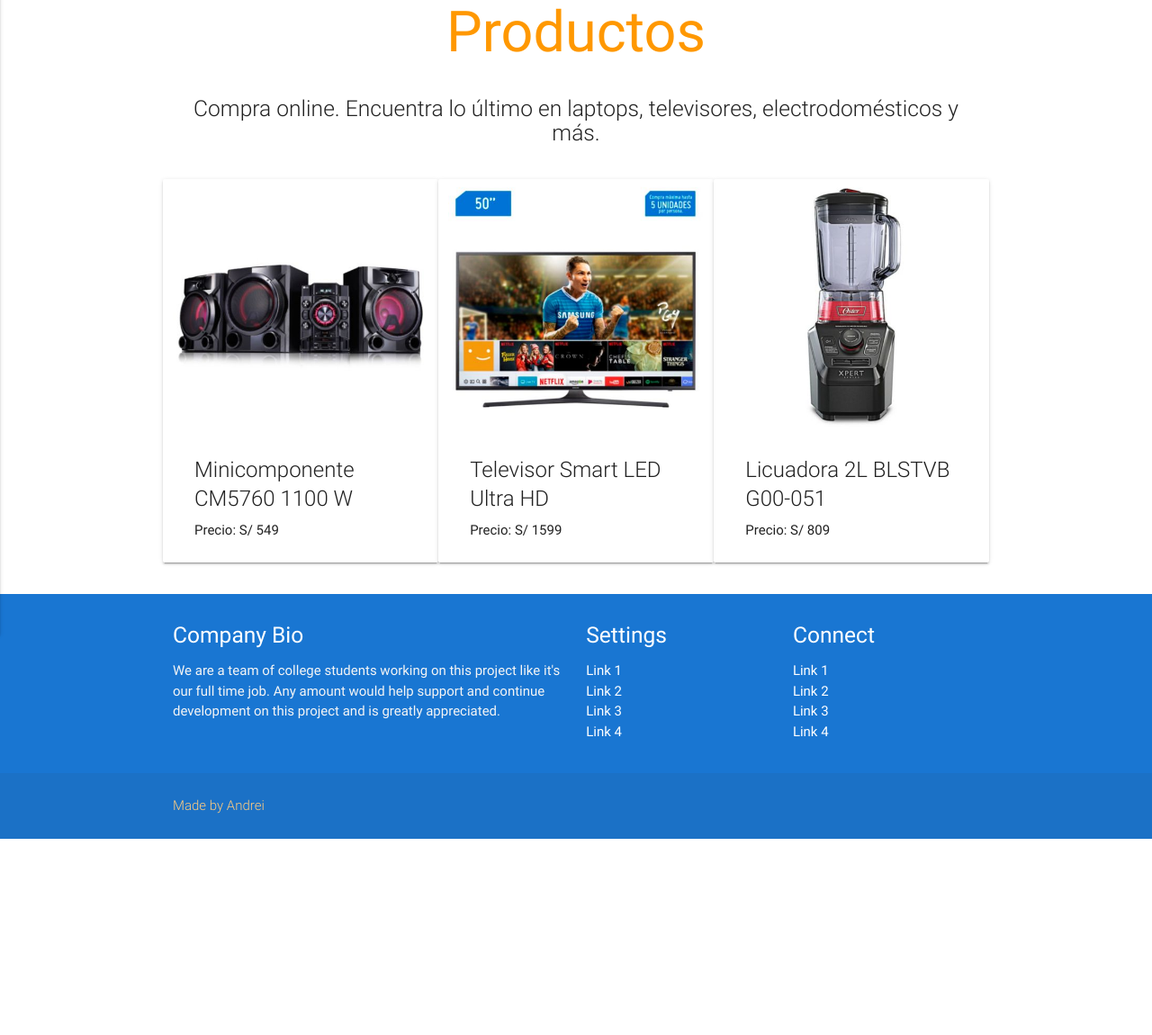
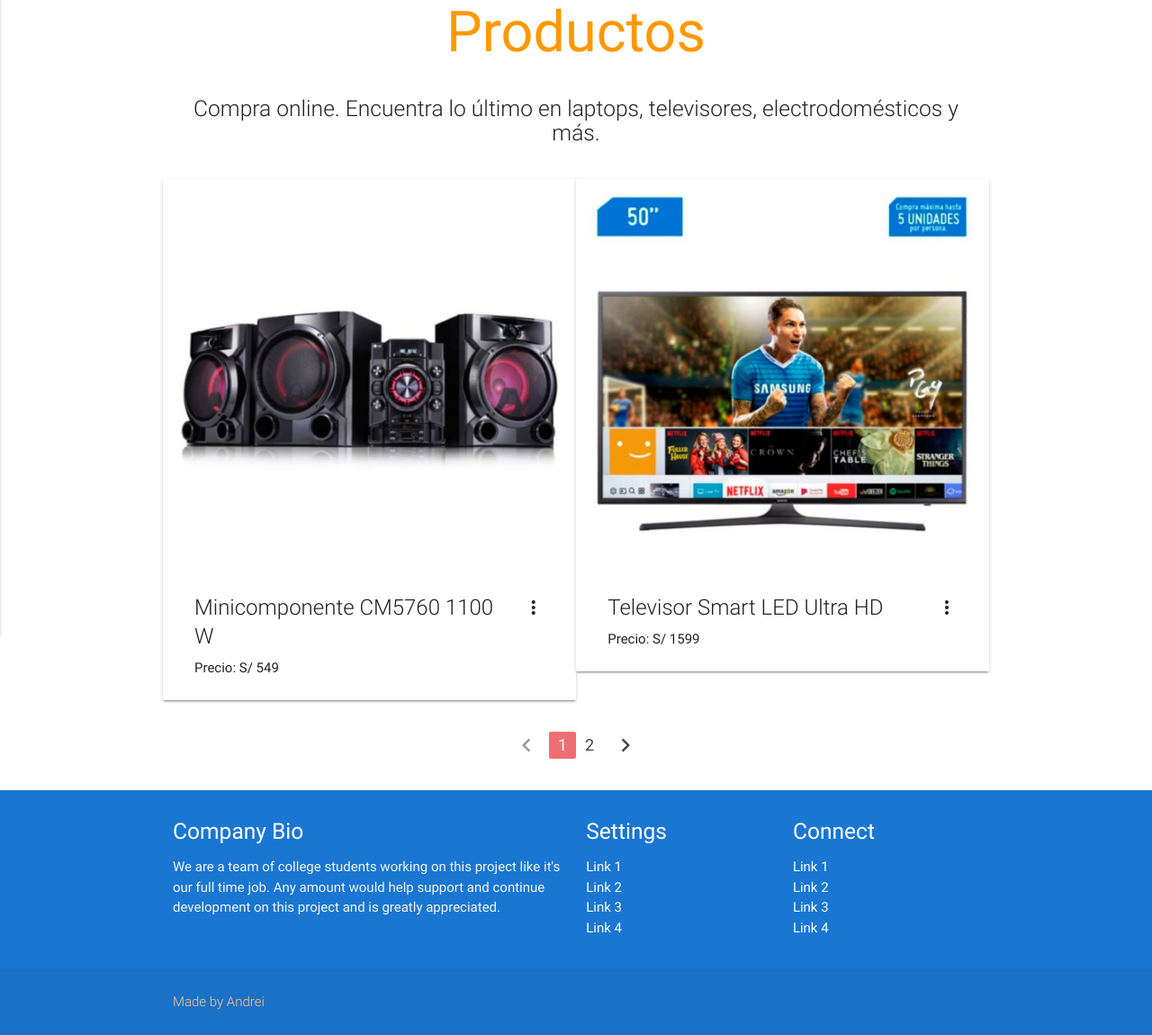
Before and after one commit to andrei7v/trabajo2, a PHP site: page / in a window 1280 px wide. Shown: the part 155-1305 px from the top of the page at 90% size. Before the commit the page ends 1087 px from the top, so only its background shows below. Run offline with PHP 8.4, Linux system fonts and the light colour scheme; data comes from the database, SQL or seed files in the repository.

Commit message:
paginacion cards index

```diff
--- a/index.php
+++ b/index.php
@@ -44,11 +44,16 @@
    <div class="row" id="div-card">
    </div>
 </div>
+<div class="row center-align">
+  <ul class="pagination" id="paginacion">
+
+  </ul>
+</div>
 
 
 <!-- template de cards -->
-<template id="template-card">
-  <div class="card col s12 m6 l4">
+<!-- <template id="template-card">
+  <div class="card col s12 m6">
     <div class="card-image waves-effect waves-block waves-light">
       <img class="activator" data-rutaimagen>
     </div>
@@ -63,7 +68,7 @@
       <p data-precio2></p>
     </div>
   </div>
-</template>
+</template> -->
 
   <!-- <div class="card col s12 m6 l4">
     <div class="card-image waves-effect waves-block waves-light">
--- a/js/index.js
+++ b/js/index.js
@@ -1,45 +1,64 @@
 $(document).ready(function() {
 
-  obtenerCards();
+  paginacion(1);
 });
 
 
-function obtenerCards() {
-  $("#div-card").html("");
-  //renderTemplateCards('holi', 'descipcion edesds ds', 1500, 'oster', 'php/imagenes/licuadora1.jpg');
 
-
-  $.getJSON("php/obtenerCards.php", function(response) {
-
-    //template
-    if (response.error) {
-      Materialize.toast(response.message, 3000, 'rounded');
-    } else {
-      for (var i = 0; i < response.message.length; i++) {
-        renderTemplateCards(response.message[i].nombre, response.message[i].descripcion, response.message[i].precio, response.message[i].marca, response.message[i].rutaimagen, response.message[i].nombret);
-      };
-    };
+function paginacion(pagina) {
+  var url = "php/paginarCards.php";
+  $.ajax({
+    url: url,
+    type: 'POST',
+    data: 'pagina=' + pagina,
+    success: function(response) {
+      var array = eval(response);
+      $("#div-card").html(array[0]);
+      $("#paginacion").html(array[1]);
+    }
   });
+  return false
 }
 
 
 
 
-function renderTemplateCards(nombre, descripcion, precio, marca, rutaimagen, nombret) {
-  var clone = activeTemplate("#template-card");
+// function obtenerCards() {
+//   $("#div-card").html("");
 
-  clone.querySelector("[data-nombre]").innerHTML = nombre;
-  clone.querySelector("[data-nombre2]").innerHTML = nombret;
-  clone.querySelector("[data-descripcion]").innerHTML = descripcion;
-  clone.querySelector("[data-precio]").innerHTML = 'Precio: S/ ' + precio;
-  clone.querySelector("[data-precio2]").innerHTML = 'Precio: S/ ' + precio;
-  clone.querySelector("[data-marca]").innerHTML = 'Marca: ' + marca;
-  clone.querySelector("[data-rutaimagen]").setAttribute("src", 'php/imagenes/' + rutaimagen);
-  $("#div-card").append(clone);
-}
+//   $.getJSON("php/obtenerCards.php", function(response) {
+
+//     //template
+//     if (response.error) {
+//       Materialize.toast(response.message, 3000, 'rounded');
+//     } else {
+//       for (var i = 0; i < response.message.length; i++) {
+//         renderTemplateCards(response.message[i].nombre, response.message[i].descripcion, response.message[i].precio, response.message[i].marca, response.message[i].rutaimagen, response.message[i].nombret);
+//       };
+//     };
+//   });
+// }
+
+
+
+
+// function renderTemplateCards(nombre, descripcion, precio, marca, rutaimagen, nombret) {
+//   var clone = activeTemplate("#template-card");
+
+//   clone.querySelector("[data-nombre]").innerHTML = nombre;
+//   clone.querySelector("[data-nombre2]").innerHTML = nombret;
+//   clone.querySelector("[data-descripcion]").innerHTML = descripcion;
+//   clone.querySelector("[data-precio]").innerHTML = 'Precio: S/ ' + precio;
+//   clone.querySelector("[data-precio2]").innerHTML = 'Precio: S/ ' + precio;
+//   clone.querySelector("[data-marca]").innerHTML = 'Marca: ' + marca;
+//   clone.querySelector("[data-rutaimagen]").setAttribute("src", 'php/imagenes/' + rutaimagen);
+//   $("#div-card").append(clone);
+// }
+
+
 
 //codigo de materialize
-function activeTemplate(nombre) {
-  var template = document.querySelector(nombre);
-  return document.importNode(template.content, true);
-}
+// function activeTemplate(nombre) {
+//   var template = document.querySelector(nombre);
+//   return document.importNode(template.content, true);
+// }
--- a/js/ventas.js
+++ b/js/ventas.js
@@ -4,7 +4,7 @@
   $('.modal').modal();
 
   permisos();
-  paginacion(1);
+
 });
 
 
@@ -13,7 +13,7 @@
   $.getJSON("php/permisos.php", function(response) {
     //1-user - 2-admin
     if (response.permisos == 2) {
-      obtenerventas();
+      paginacion(1);
     } else {
       window.location = 'index.php';
       return;
@@ -30,7 +30,6 @@
     type: 'POST',
     data: 'pagina=' + pagina,
     success: function(response) {
-      console.log(response);
       var array = eval(response);
       $("#table-venta").html(array[0]);
       $("#paginacion").html(array[1]);
--- a/php/obtenerCards.php
+++ b/php/obtenerCards.php
@@ -30,3 +30,5 @@
 	return;
 
 ?>
+
+<!-- eliminar -->
--- /dev/null
+++ b/php/paginarCards.php
@@ -0,0 +1,88 @@
+<?php
+include_once 'conexion.php';
+	$paginaActual = $_POST["pagina"];
+
+	$query = "SELECT * FROM producto";
+	$result = mysqli_query($conn, $query);
+
+  //total ventas
+  $numeroProductos = mysqli_num_rows($result);
+
+  //cada cuanto?
+  $numeroLotes = 2;
+
+  //cuantas paginas mostrare
+	$numeroPaginas = ceil($numeroProductos/$numeroLotes);
+
+	$lista = '';
+	$tabla = '';
+
+  //de la <-
+	if ($paginaActual == 1) {
+		$lista = $lista.'<li class="disabled"><a href="#!"><i class="material-icons">chevron_left</i></a></li>';
+	} else {
+		$lista = $lista.'<li class=""><a href="javascript:paginacion('.($paginaActual-1).');"><i class="material-icons">chevron_left</i></a></li>';
+	}
+
+
+  //llenar los numeros
+	for ($i=1; $i <=$numeroPaginas; $i++) {
+		if ($i == $paginaActual) {
+			# active
+			$lista = $lista.'<li class="active"><a href="javascript:paginacion('.$i.');">'.$i.'</a></li>';
+		} else {
+			# waves-effect
+			$lista = $lista.'<li class="waves-effect"><a href="javascript:paginacion('.$i.');">'.$i.'</a></li>';
+		}
+  }
+
+
+	if ($paginaActual < $numeroPaginas){
+		$lista = $lista.'<li class="waves-effect"><a href="javascript:paginacion('.($paginaActual+1).');"><i class="material-icons">chevron_right</i></a></li>';
+	} else {
+		$lista = $lista.'<li class="disabled"><a href="#!"><i class="material-icons">chevron_right</i></a></li>';
+  }
+
+
+	if ($paginaActual <= 1) {
+		$limit = 0;
+	} else {
+		$limit = $numeroLotes*($paginaActual-1);
+  }
+
+
+
+
+
+	$consulta = "SELECT LEFT(p.prod_nombre, 29), p.prod_descripcion, p.prod_precio,
+                  m.mar_name, p.prod_imagen, p.prod_nombre
+    			  FROM producto p
+            INNER JOIN marca m
+			      ON p.prod_marca = m.mar_id
+            WHERE p.prod_estado = 1 AND p.prod_stock > 1
+            LIMIT $limit, $numeroLotes
+			  ";
+
+	$resultado = mysqli_query($conn, $consulta);
+
+    while ($fila = mysqli_fetch_array($resultado)) {
+    	$tabla = $tabla.'  <div class="card col s12 m6">
+                          <div class="card-image waves-effect waves-block waves-light">
+                            <img class="activator" data-rutaimagen src="php/imagenes/'.$fila[4].'">
+                          </div>
+                          <div class="card-content">
+                            <span class="card-title activator grey-text text-darken-4" data-nombre><i class="material-icons right">more_vert</i>'.$fila[0].'</span>
+                            <p data-precio>Precio: S/ '.$fila[2].'</p>
+                          </div>
+                          <div class="card-reveal">
+                            <span class="card-title grey-text text-darken-4" data-nombre2><i class="material-icons right">close</i>'.$fila[5].'</span>
+                            <p data-descripcion>'.$fila[1].'</p>
+                            <p data-marca>Marca: '.$fila[3].'</p>
+                            <p data-precio2>Precio: S/ '.$fila[2].'</p>
+                          </div>
+                        </div>';
+    }
+
+    $array = array(0 => $tabla, 1 => $lista );
+
+    echo json_encode($array);?>
```
Also changed, not shown: ventas.php (+1 -9 lines).
